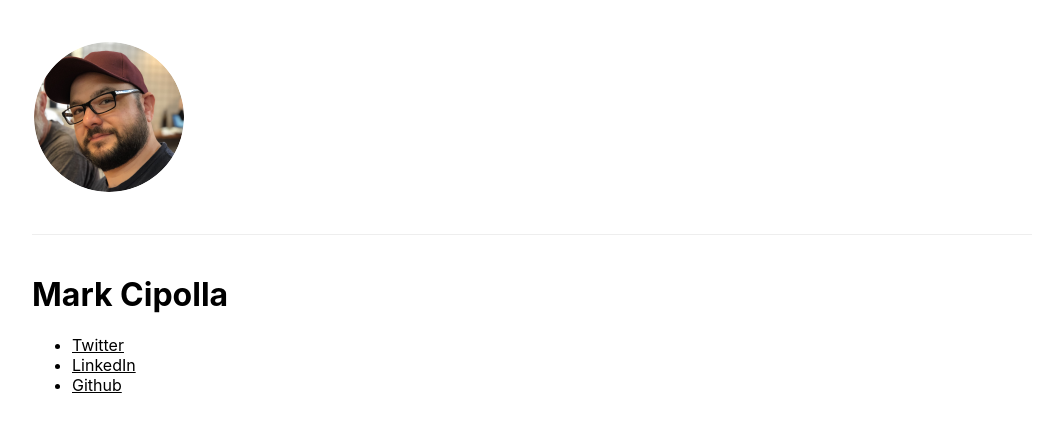
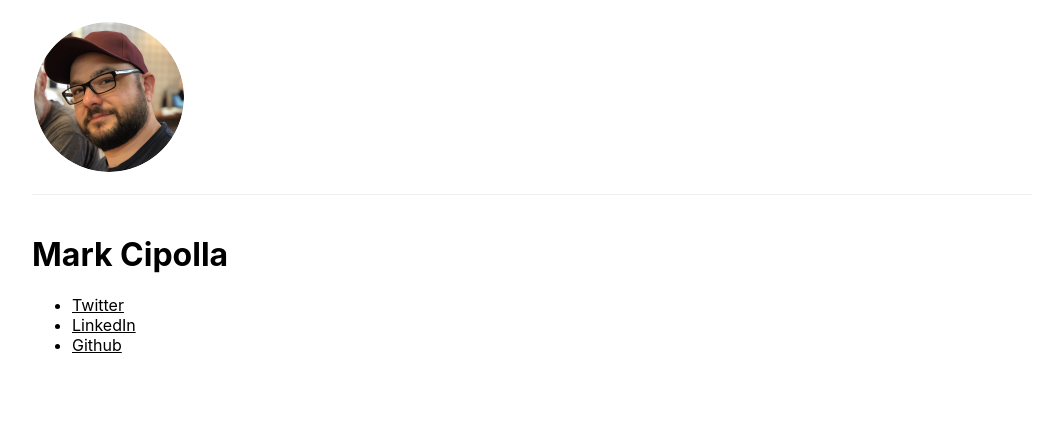
Before and after one commit to markcipolla/markcipolla.com, a Next.js app: page / in a window 1280 px wide. Shown: the top 432 px of the page, without its empty margins (108-1171 px from the left). Built offline with nearby package versions, Linux system fonts and the light colour scheme.

Commit message:
Adjust padding

```diff
--- a/components/Header/index.js
+++ b/components/Header/index.js
@@ -3,7 +3,7 @@ import styled from '@emotion/styled'
 
 const Container = styled.div`
   border-bottom: 1px solid #eee;
-  padding: 40px 0;
+  padding: 20px 0;
   margin-bottom: 40px;
 `
 
--- a/styles/globals.css
+++ b/styles/globals.css
@@ -1,6 +1,6 @@
 html,
 body {
-  padding: 0 40px;
+  padding: 0 20px;
   margin: 0;
   font-family: -apple-system, BlinkMacSystemFont, Segoe UI, Roboto, Oxygen,
     Ubuntu, Cantarell, Fira Sans, Droid Sans, Helvetica Neue, sans-serif;
```
